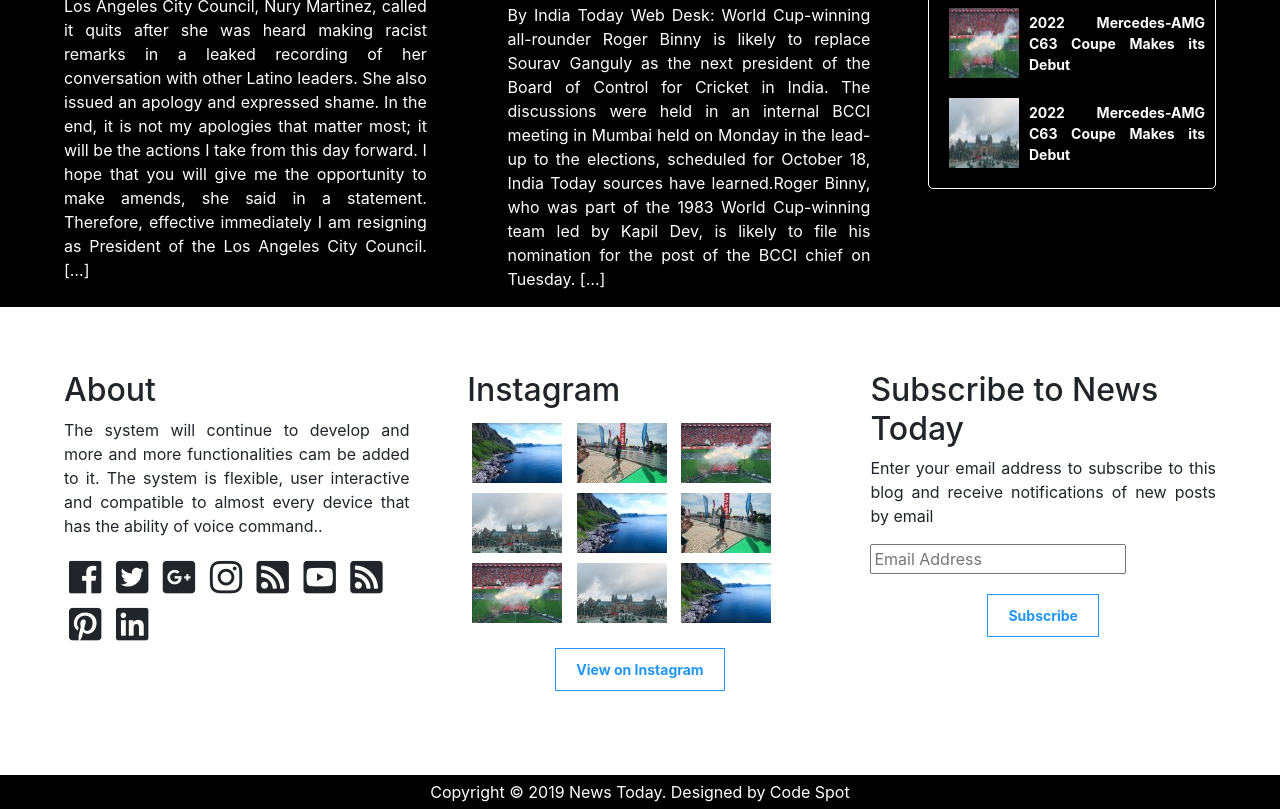
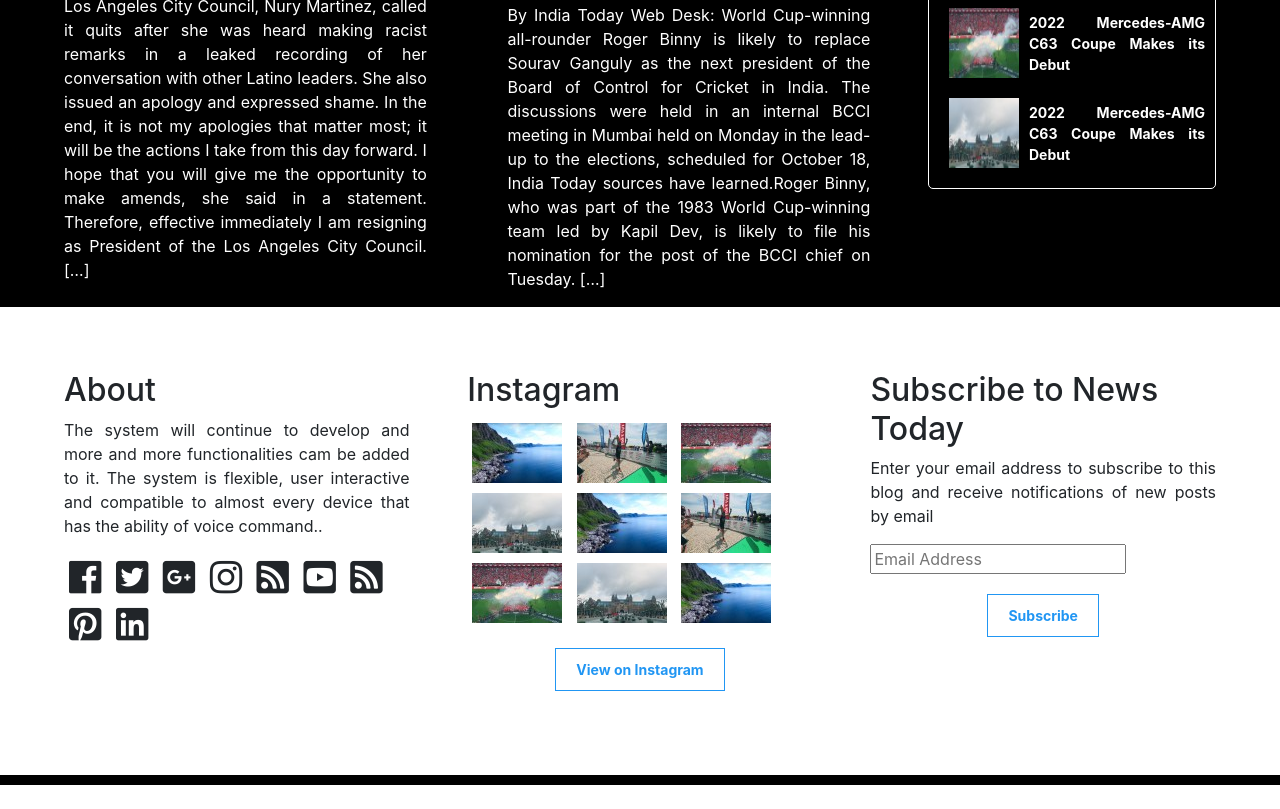
Before and after one commit to PrathameshDhande22/News-Website, a plain HTML site: page index.html in a window 1280 px wide. Shown: the part 1059-1868 px from the top of the page. After the commit the page ends 1844 px from the top, so only its background shows below. Drawn offline with nearby package versions, Linux system fonts and the light colour scheme.

```diff
--- a/index.html
+++ b/index.html
@@ -235,7 +235,7 @@
 				</section>
 			</div>
 
-			<div class="copyright">Copyright © 2019 News Today. Designed by Code Spot</div>
+			<div class="copyright"></div>
 		</footer>
 		<script src="https://code.jquery.com/jquery-3.2.1.slim.min.js" integrity="sha384-KJ3o2DKtIkvYIK3UENzmM7KCkRr/rE9/Qpg6aAZGJwFDMVNA/GpGFF93hXpG5KkN" crossorigin="anonymous"></script>
 		<script src="https://cdnjs.cloudflare.com/ajax/libs/popper.js/1.12.9/umd/popper.min.js" integrity="sha384-ApNbgh9B+Y1QKtv3Rn7W3mgPxhU9K/ScQsAP7hUibX39j7fakFPskvXusvfa0b4Q" crossorigin="anonymous"></script>
```
